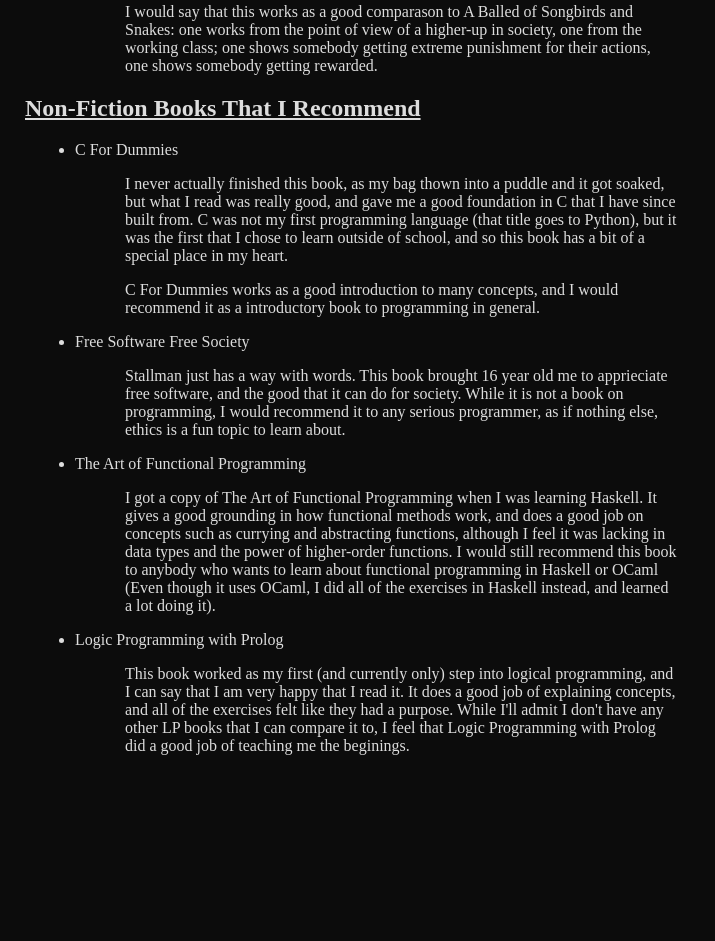
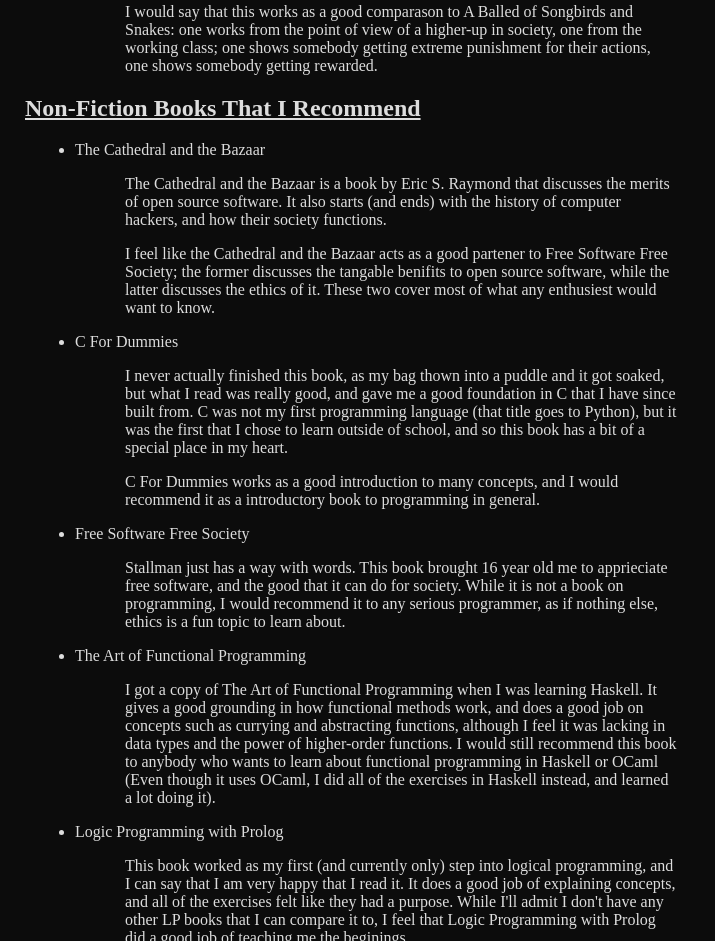
Before and after one commit to vibe-876/vibe-876.github.io, a plain HTML site: page reading.html in a window 1280 px wide. Shown: the part 1158-2099 px from the top of the page, without its empty margins (0-715 px from the left). Before the commit the page ends 1929 px from the top, so only its background shows below. Drawn offline with Linux system fonts and the light colour scheme.

Commit message:
Added the Cathedral and the Bazaar to the reading page.

```diff
--- a/reading.html
+++ b/reading.html
@@ -44,6 +44,10 @@
 
     <h2>Non-Fiction Books That I Recommend</h2>
     <ul>
+      <li>The Cathedral and the Bazaar</li>
+      <p>The Cathedral and the Bazaar is a book by Eric S. Raymond that discusses the merits of open source software. It also starts (and ends) with the history of computer hackers, and how their society functions.</p>
+      <p>I feel like the Cathedral and the Bazaar acts as a good partener to Free Software Free Society; the former discusses the tangable benifits to open source software, while the latter discusses the ethics of it. These two cover most of what any enthusiest would want to know.</p>
+
       <li>C For Dummies</li>
       <p>I never actually finished this book, as my bag thown into a puddle and it got soaked, but what I read was really good, and gave me a good foundation in C that I have since built from. C was not my first programming language (that title goes to Python), but it was the first that I chose to learn outside of school, and so this book has a bit of a special place in my heart.</p>
       <p>C For Dummies works as a good introduction to many concepts, and I would recommend it as a introductory book to programming in general.</p>
```
